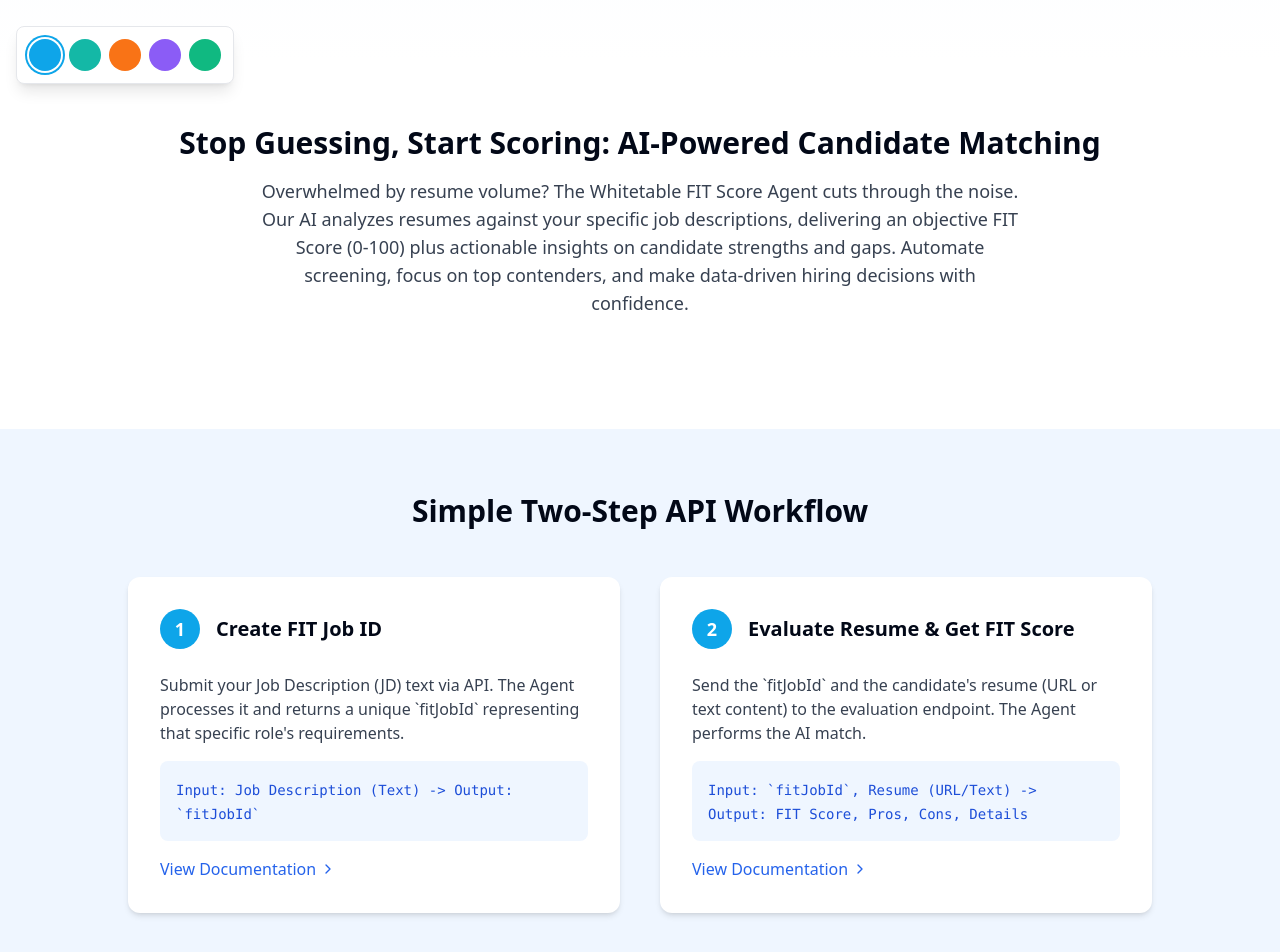
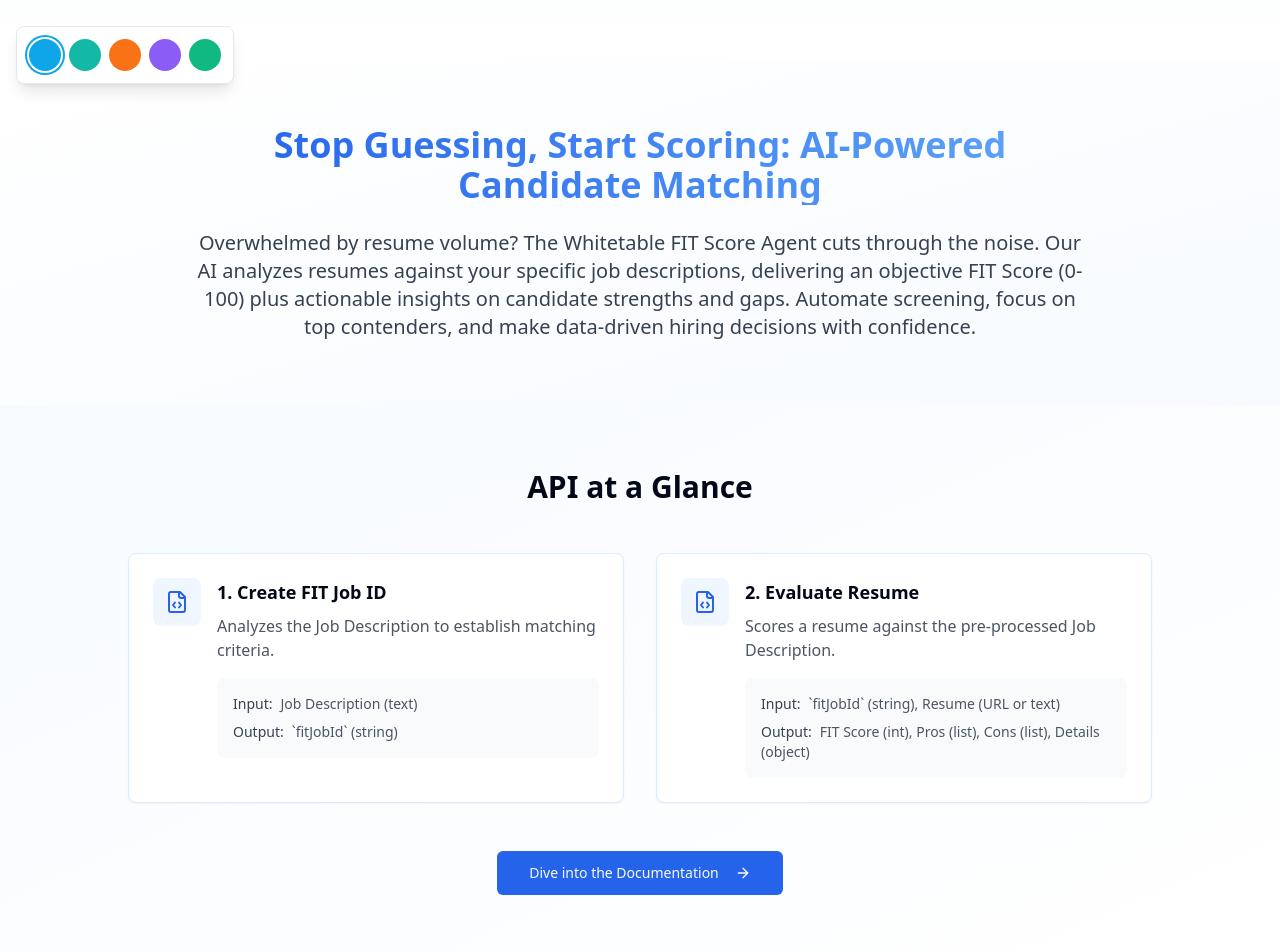
Before and after one commit to kamalkantgupta/temp, a React (Vite) app: page /fit-score-agent in a window 1280 px wide. Shown: the part 700-1652 px from the top of the page. Built offline with nearby package versions, Linux system fonts and the light colour scheme.

Commit message:
feat: Update FIT Score Agent page content and design

```diff
--- /dev/null
+++ b/src/components/sections/ApiRequestsOverview.tsx
@@ -0,0 +1,79 @@
+
+import { Button } from "@/components/ui/button";
+import { Card, CardContent } from "@/components/ui/card";
+import { FileCode, ArrowRight } from "lucide-react";
+
+interface ApiRequest {
+  name: string;
+  description: string;
+  input: string;
+  output: string;
+}
+
+interface ApiRequestsOverviewProps {
+  title: string;
+  apis: ApiRequest[];
+  cta: {
+    text: string;
+    link: string;
+  };
+}
+
+const ApiRequestsOverview = ({
+  title,
+  apis,
+  cta,
+}: ApiRequestsOverviewProps) => {
+  return (
+    <section className="w-full py-16 bg-gradient-to-br from-blue-50/50 to-white dark:from-gray-900 dark:to-gray-950">
+      <div className="container mx-auto px-4 md:px-6">
+        <div className="text-center mb-12">
+          <h2 className="text-3xl font-bold mb-4">{title}</h2>
+        </div>
+
+        <div className="grid grid-cols-1 md:grid-cols-2 gap-8 max-w-5xl mx-auto">
+          {apis.map((api, index) => (
+            <Card key={index} className="overflow-hidden border-blue-100 dark:border-blue-900/50">
+              <CardContent className="p-6">
+                <div className="flex items-start gap-4">
+                  <div className="p-3 rounded-lg bg-blue-50 dark:bg-blue-900/30">
+                    <FileCode className="h-6 w-6 text-blue-600 dark:text-blue-400" />
+                  </div>
+                  <div className="flex-1">
+                    <h3 className="text-lg font-semibold mb-2">{api.name}</h3>
+                    <p className="text-gray-600 dark:text-gray-300 mb-4">{api.description}</p>
+                    <div className="space-y-2 bg-gray-50 dark:bg-gray-900/50 p-4 rounded-lg text-sm">
+                      <div>
+                        <span className="font-medium text-gray-700 dark:text-gray-300">Input:</span>
+                        <span className="ml-2 text-gray-600 dark:text-gray-400">{api.input}</span>
+                      </div>
+                      <div>
+                        <span className="font-medium text-gray-700 dark:text-gray-300">Output:</span>
+                        <span className="ml-2 text-gray-600 dark:text-gray-400">{api.output}</span>
+                      </div>
+                    </div>
+                  </div>
+                </div>
+              </CardContent>
+            </Card>
+          ))}
+        </div>
+
+        <div className="text-center mt-12">
+          <Button
+            size="lg"
+            className="bg-blue-600 hover:bg-blue-700"
+            asChild
+          >
+            <a href={cta.link}>
+              {cta.text}
+              <ArrowRight className="ml-2 h-5 w-5" />
+            </a>
+          </Button>
+        </div>
+      </div>
+    </section>
+  );
+};
+
+export default ApiRequestsOverview;
--- /dev/null
+++ b/src/components/sections/OverviewSection.tsx
@@ -0,0 +1,27 @@
+
+interface OverviewSectionProps {
+  title: string;
+  description: string;
+}
+
+const OverviewSection = ({
+  title,
+  description,
+}: OverviewSectionProps) => {
+  return (
+    <section className="w-full py-16 bg-gradient-to-br from-white to-blue-50/50 dark:from-gray-950 dark:to-gray-900">
+      <div className="container mx-auto px-4 md:px-6">
+        <div className="max-w-4xl mx-auto">
+          <h2 className="text-3xl md:text-4xl font-bold text-center bg-gradient-to-r from-blue-600 to-blue-400 bg-clip-text text-transparent mb-6">
+            {title}
+          </h2>
+          <p className="text-lg md:text-xl text-gray-700 dark:text-gray-300 text-center leading-relaxed">
+            {description}
+          </p>
+        </div>
+      </div>
+    </section>
+  );
+};
+
+export default OverviewSection;
--- /dev/null
+++ b/src/components/sections/UseCasesSection.tsx
@@ -0,0 +1,43 @@
+
+import { ArrowRight } from "lucide-react";
+import { Card, CardContent } from "@/components/ui/card";
+
+interface UseCasesSectionProps {
+  title: string;
+  items: string[];
+  integrationBenefit: string;
+}
+
+const UseCasesSection = ({
+  title,
+  items,
+  integrationBenefit,
+}: UseCasesSectionProps) => {
+  return (
+    <section className="w-full py-16 bg-gradient-to-br from-blue-600 to-blue-700 text-white">
+      <div className="container mx-auto px-4 md:px-6">
+        <div className="text-center mb-12">
+          <h2 className="text-3xl font-bold mb-6">{title}</h2>
+          <p className="text-blue-100 text-lg max-w-2xl mx-auto">
+            {integrationBenefit}
+          </p>
+        </div>
+
+        <div className="grid grid-cols-1 sm:grid-cols-2 lg:grid-cols-3 gap-6 max-w-6xl mx-auto">
+          {items.map((item, index) => (
+            <Card key={index} className="bg-white/10 backdrop-blur-lg border-white/20 hover:bg-white/20 transition-colors">
+              <CardContent className="p-6">
+                <div className="flex items-start gap-3">
+                  <ArrowRight className="h-5 w-5 text-blue-300 mt-1 flex-shrink-0" />
+                  <p className="text-blue-50">{item}</p>
+                </div>
+              </CardContent>
+            </Card>
+          ))}
+        </div>
+      </div>
+    </section>
+  );
+};
+
+export default UseCasesSection;
--- a/src/pages/FITScoreAgent.tsx
+++ b/src/pages/FITScoreAgent.tsx
@@ -1,4 +1,3 @@
-
 import { useState } from "react";
 import { Helmet } from "react-helmet-async";
 import NavbarWrapper from "@/components/NavbarWrapper";
@@ -20,6 +19,9 @@ import {
   Cloud
 } from "lucide-react";
 import ThemePaletteSwitcher from "@/components/ThemePaletteSwitcher";
+import ApiRequestsOverview from "@/components/sections/ApiRequestsOverview";
+import UseCasesSection from "@/components/sections/UseCasesSection";
+import OverviewSection from "@/components/sections/OverviewSection";
 
 const FITScoreAgent = () => {
   const [demoEmail, setDemoEmail] = useState("");
@@ -90,6 +92,40 @@ const FITScoreAgent = () => {
       docLink: "/docs/fit-score#evaluate-resume"
     }
   ];
+
+  const apiRequestsOverview = {
+    title: "API at a Glance",
+    apis: [
+      {
+        name: "1. Create FIT Job ID",
+        description: "Analyzes the Job Description to establish matching criteria.",
+        input: "Job Description (text)",
+        output: "`fitJobId` (string)"
+      },
+      {
+        name: "2. Evaluate Resume",
+        description: "Scores a resume against the pre-processed Job Description.",
+        input: "`fitJobId` (string), Resume (URL or text)",
+        output: "FIT Score (int), Pros (list), Cons (list), Details (object)"
+      }
+    ],
+    cta: {
+      text: "Dive into the Documentation",
+      link: "/docs/fit-score"
+    }
+  };
+
+  const useCases = {
+    title: "Powering Efficient Recruitment Workflows",
+    items: [
+      "ATS Platforms: Enhance built-in matching capabilities.",
+      "HR & Recruitment Agencies: Accelerate candidate shortlisting.",
+      "Job Boards: Offer enhanced job matching for seekers.",
+      "Internal Hiring Tools: Improve talent discovery within organizations.",
+      "Career Services & Resume Builders: Provide resume optimization feedback."
+    ],
+    integrationBenefit: "Easy to integrate AI APIs for ATS, hiring automation platforms, and job platforms."
+  };
 
   return (
     <>
@@ -163,16 +199,13 @@ const FITScoreAgent = () => {
           </section>
 
           {/* Overview Section */}
-          <section className="w-full py-16 bg-white dark:bg-gray-950">
-            <div className="container mx-auto px-4 md:px-6">
-              <div className="text-center mb-12">
-                <h2 className="text-3xl font-bold mb-4">Stop Guessing, Start Scoring: AI-Powered Candidate Matching</h2>
-                <p className="text-lg text-gray-700 dark:text-gray-300 max-w-3xl mx-auto">
-                  Overwhelmed by resume volume? The Whitetable FIT Score Agent cuts through the noise. Our AI analyzes resumes against your specific job descriptions, delivering an objective FIT Score (0-100) plus actionable insights on candidate strengths and gaps. Automate screening, focus on top contenders, and make data-driven hiring decisions with confidence.
-                </p>
-              </div>
-            </div>
-          </section>
+          <OverviewSection
+            title="Stop Guessing, Start Scoring: AI-Powered Candidate Matching"
+            description="Overwhelmed by resume volume? The Whitetable FIT Score Agent cuts through the noise. Our AI analyzes resumes against your specific job descriptions, delivering an objective FIT Score (0-100) plus actionable insights on candidate strengths and gaps. Automate screening, focus on top contenders, and make data-driven hiring decisions with confidence."
+          />
+
+          {/* API Overview Section */}
+          <ApiRequestsOverview {...apiRequestsOverview} />
 
           {/* How It Works */}
           <section className="w-full py-16 bg-blue-50 dark:bg-gray-900">
@@ -229,29 +262,7 @@ const FITScoreAgent = () => {
           </section>
 
           {/* Use Cases */}
-          <section className="w-full py-16 bg-gradient-to-r from-blue-50 to-blue-100 dark:from-gray-900 dark:to-gray-800">
-            <div className="container mx-auto px-4 md:px-6">
-              <div className="text-center mb-12">
-                <h2 className="text-3xl font-bold mb-4">Powering Efficient Recruitment Workflows</h2>
-                <div className="max-w-3xl mx-auto">
-                  <ul className="space-y-4 text-left">
-                    {[
-                      "ATS Platforms: Enhance built-in matching capabilities.",
-                      "HR & Recruitment Agencies: Accelerate candidate shortlisting.",
-                      "Job Boards: Offer enhanced job matching for seekers.",
-                      "Internal Hiring Tools: Improve talent discovery within organizations.",
-                      "Career Services & Resume Builders: Provide resume optimization feedback."
-                    ].map((item, index) => (
-                      <li key={index} className="flex items-start">
-                        <ArrowRight className="h-5 w-5 text-blue-500 mr-2 mt-0.5 flex-shrink-0" />
-                        <span className="text-gray-700 dark:text-gray-300">{item}</span>
-                      </li>
-                    ))}
-                  </ul>
-                </div>
-              </div>
-            </div>
-          </section>
+          <UseCasesSection {...useCases} />
 
           {/* Developer Focus */}
           <section className="w-full py-16 bg-white dark:bg-gray-950">
```
